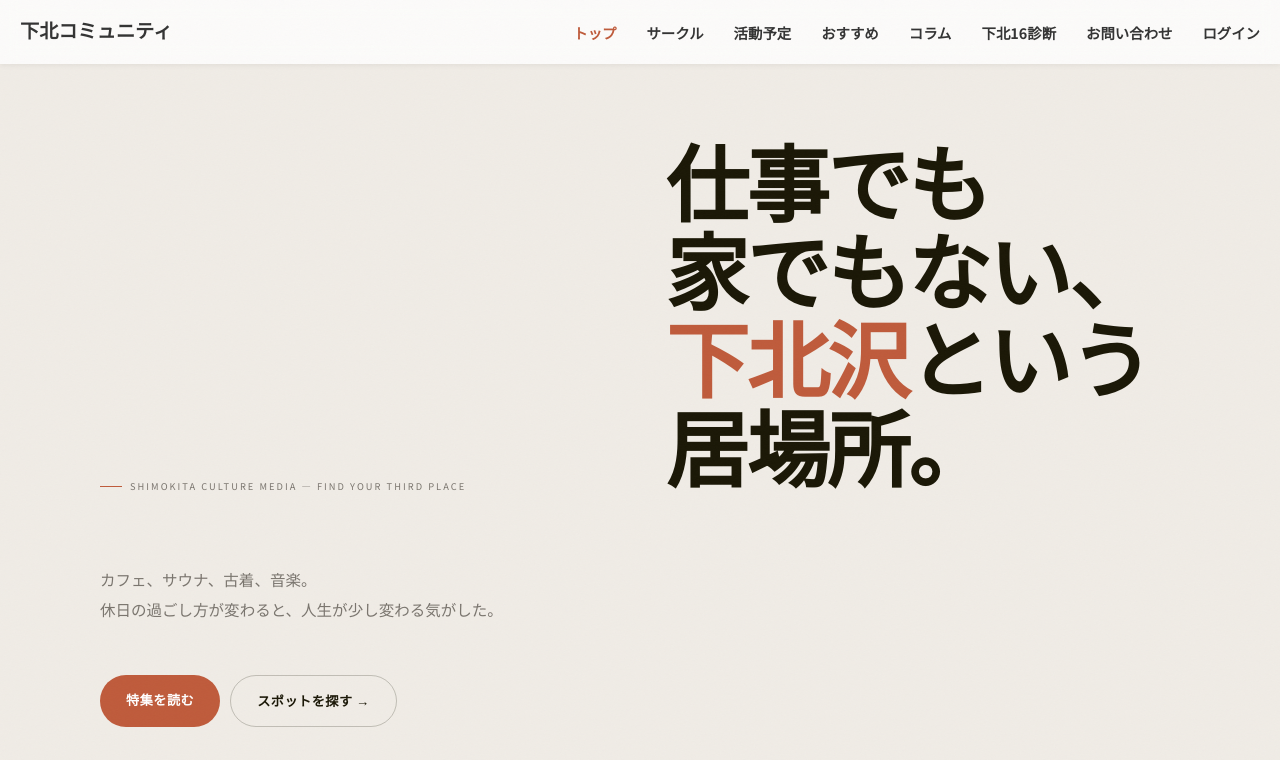
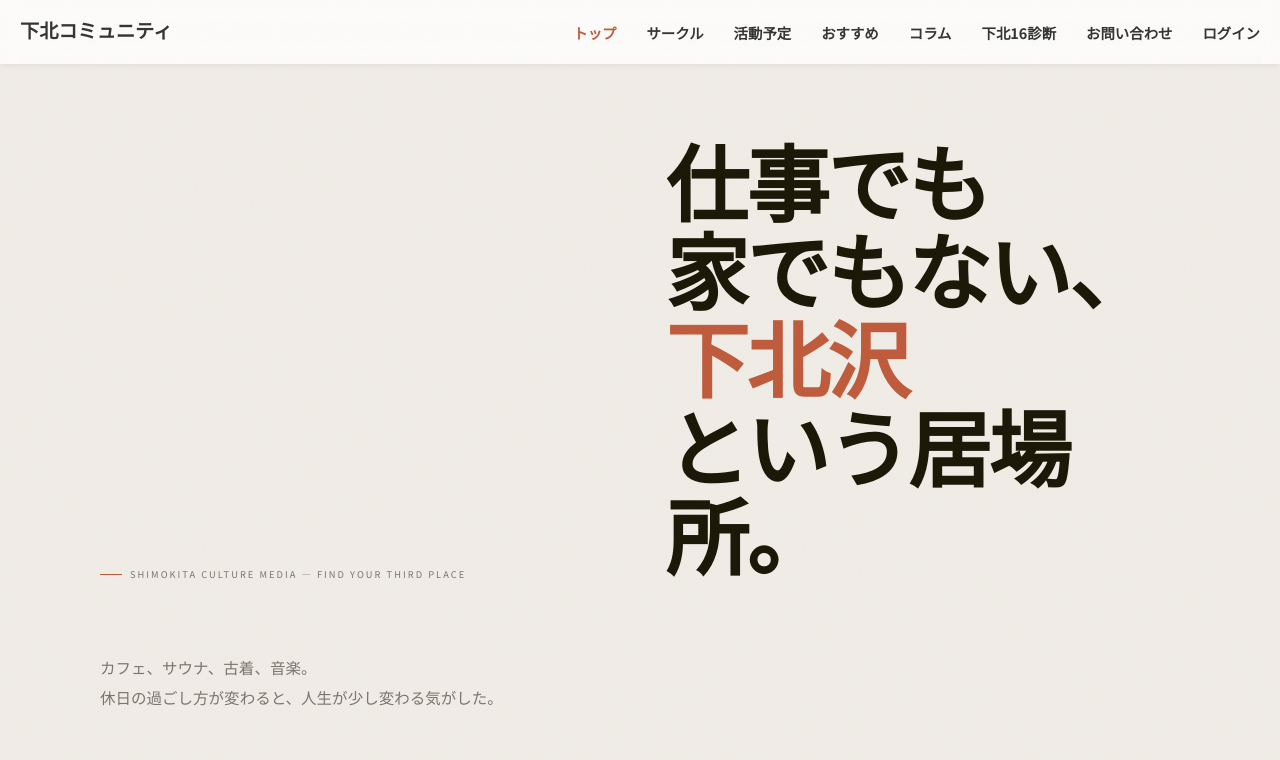
Before and after one commit to kkokichi/tokyonakama, a website: page index.html in a window 1280 px wide. Shown: the top 760 px of the page. Drawn offline with Linux system fonts and the light colour scheme.

Commit message:
Update index.html

```diff
--- a/index.html
+++ b/index.html
@@ -654,7 +654,7 @@
             <div class="hero-top">
                 <span class="hero-eyebrow">SHIMOKITA CULTURE MEDIA — FIND YOUR THIRD PLACE</span>
                 <h1 class="hero-h1">
-                    仕事でも<br>家でもない、<br><em>下北沢</em>という居場所。
+                    仕事でも<br>家でもない、<br><em>下北沢</em><br>という居場所。
                 </h1>
                 <div class="hero-sub">
                     <p>カフェ、サウナ、古着、音楽。<br>休日の過ごし方が変わると、人生が少し変わる気がした。</p>
```
